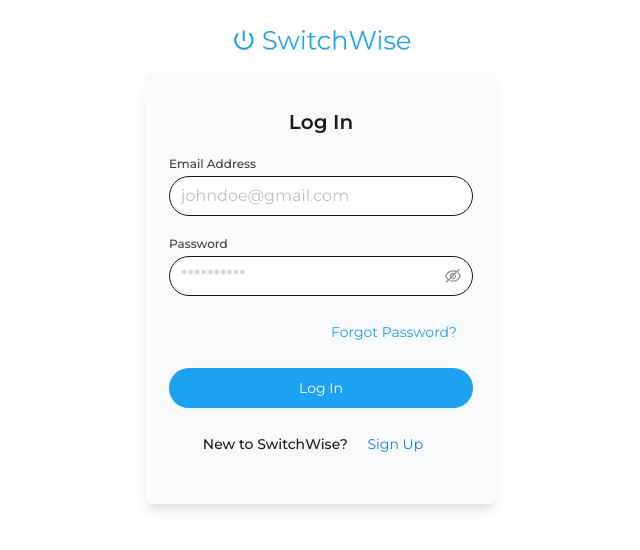
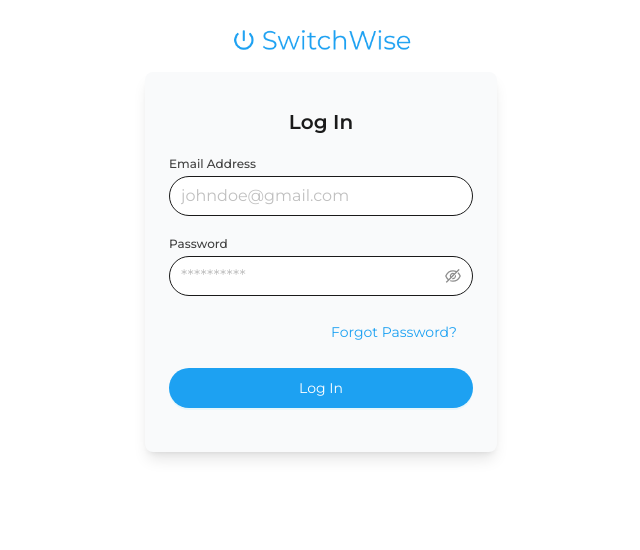
Before and after one commit to Onyx1709/switchwise, a React (Vite) app: page /account/login in a window 1280 px wide. Shown: the top 550 px of the page, without its empty margins (319-959 px from the left). Built offline with nearby package versions, Linux system fonts and the light colour scheme; no server answers.

Commit message:
Removed the sign up button

```diff
--- a/src/containers/account/login.jsx
+++ b/src/containers/account/login.jsx
@@ -78,14 +78,6 @@ function Login() {
 					</Button>
 				</div>
 			</Form>
-			<p className="font-medium my-5 text-center text-secondary-500 text-sm">
-				New to SwitchWise?{' '}
-				<Link to={routes.REGISTER_PAGE}>
-					<Button type="link">
-						<span>Sign Up</span>
-					</Button>
-				</Link>
-			</p>
 		</>
 	);
 }
```
